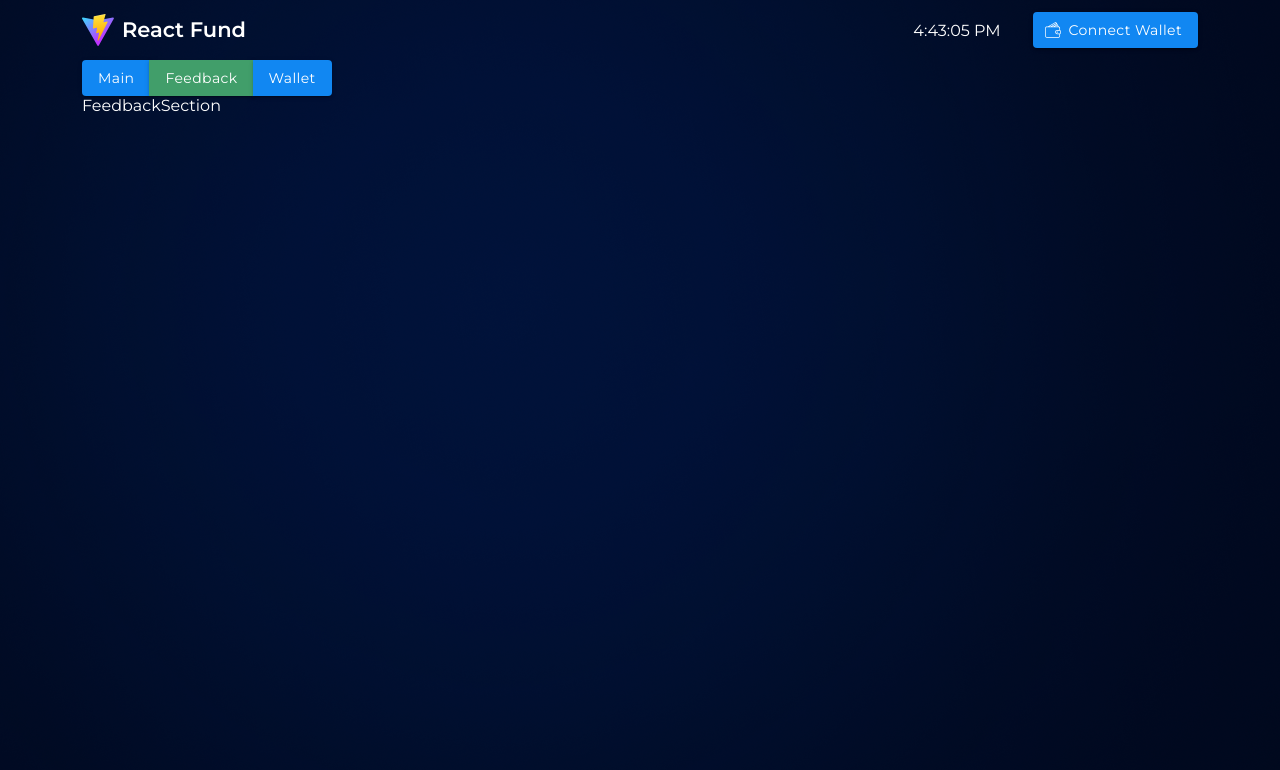
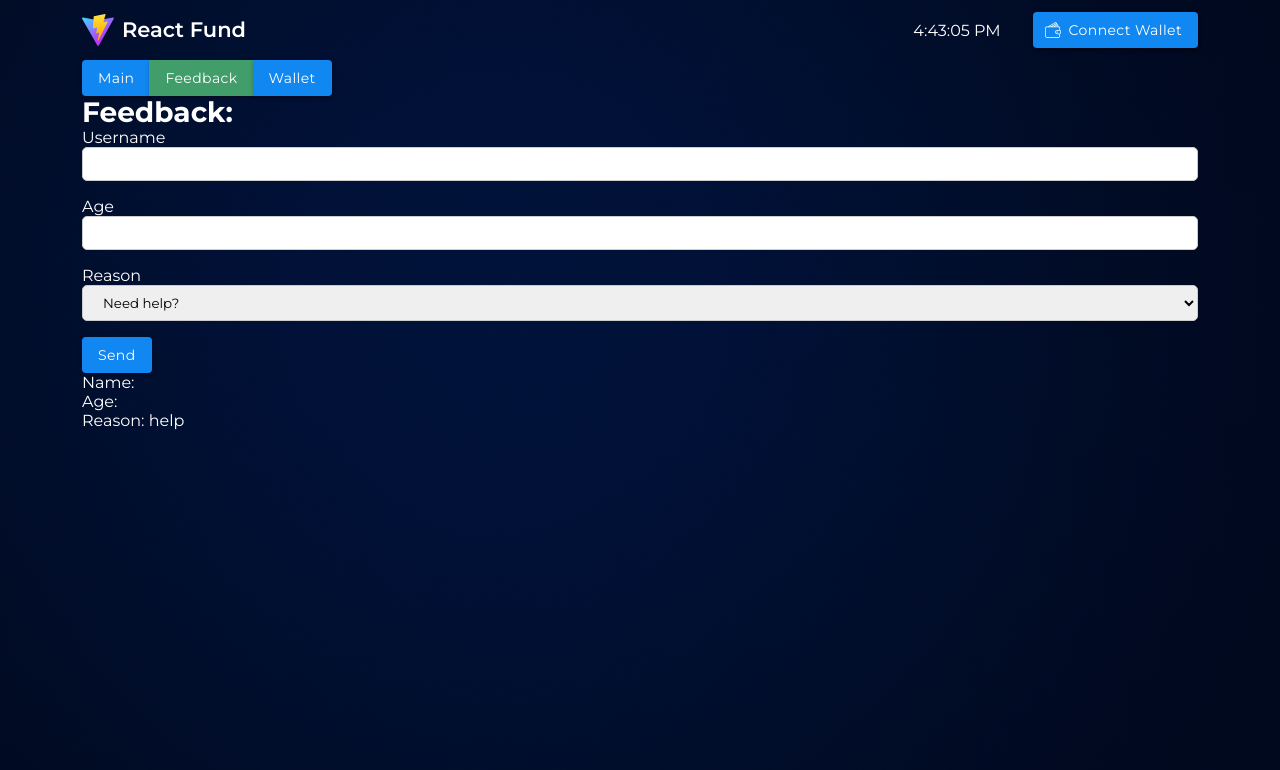
Before and after one commit to Swilsakov/react-fund-project, a React (Vite) app: page / in a window 1280 px wide. Both pictures are taken after a click on the button "Feedback". Shown: the top 770 px of the page. Built offline with nearby package versions, Linux system fonts and the light colour scheme.

Commit message:
update FeedbackSection and ui components

```diff
--- a/src/features/FeedbackSection/FeedbackSection.tsx
+++ b/src/features/FeedbackSection/FeedbackSection.tsx
@@ -1,5 +1,75 @@
-import React from "react";
+import styled from "styled-components";
+import { TextfieldUI } from "@/shared/ui/Textfield";
+import { TypographyUI } from "@/shared/ui/Typography";
+import { SelectUI } from "@/shared/ui/Select";
+import { ButtonUI } from "@/shared/ui/Button";
+import { useState } from "react";
+
+const FeedbackSectionContainer = styled.section``;
 
 export const FeedbackSection = () => {
-  return <div>FeedbackSection</div>;
+  const [username, setUsername] = useState("");
+  const [age, setAge] = useState<number | undefined>(undefined);
+  const [hasUsernameError, setHasUsernameError] = useState(false);
+  const [hasAgeError, setHasAgeError] = useState(false);
+  const [reason, setReason] = useState("help");
+
+  const onChangeUsername = (e: React.ChangeEvent<HTMLInputElement>) => {
+    setUsername(e.target.value);
+    setHasUsernameError(e.target.value.trim().length === 0);
+  };
+
+  const onChangeAge = (e: React.ChangeEvent<HTMLInputElement>) => {
+    const value = parseInt(e.target.value, 10) || undefined;
+    setAge(value);
+    setHasAgeError(e.target.value.trim().length === 0);
+  };
+
+  const onChangeReason = (selectedValue: string) => {
+    setReason(selectedValue);
+  };
+
+  return (
+    <FeedbackSectionContainer>
+      <TypographyUI.H3>Feedback:</TypographyUI.H3>
+      <form action="submit">
+        <TextfieldUI
+          label={"Username"}
+          value={username}
+          onChange={onChangeUsername}
+          error={hasUsernameError}
+        />
+        <TextfieldUI
+          label={"Age"}
+          value={age}
+          type="number"
+          onChange={onChangeAge}
+          error={hasAgeError}
+        />
+        <SelectUI
+          id={"reason"}
+          label={"Reason"}
+          value={reason}
+          onChange={onChangeReason}
+          options={options}
+        />
+        <ButtonUI disabled={hasUsernameError && hasAgeError}>Send</ButtonUI>
+
+        <pre>
+          Name: {username}
+          <br />
+          Age: {age}
+          <br />
+          Reason: {reason}
+          <br />
+        </pre>
+      </form>
+    </FeedbackSectionContainer>
+  );
 };
+
+const options = [
+  { value: "help", title: "Need help?" },
+  { value: "error", title: "Some error" },
+  { value: "suggest", title: "Suggest" },
+];
--- a/src/shared/ui/Button/Button.tsx
+++ b/src/shared/ui/Button/Button.tsx
@@ -9,6 +9,7 @@ interface ButtonUIProps {
   img?: ReactNode;
   onClick?: () => void;
   isActive?: boolean;
+  disabled?: boolean;
 }
 
 export const ButtonUI = ({
@@ -16,6 +17,7 @@ export const ButtonUI = ({
   img,
   onClick,
   isActive,
+  disabled,
 }: ButtonUIProps) => {
   return (
     <Button
@@ -24,6 +26,7 @@ export const ButtonUI = ({
       startIcon={img}
       onClick={onClick}
       color={!isActive ? "primary" : "secondary"}
+      disabled={disabled}
     >
       <TypographyUI.Span>{children}</TypographyUI.Span>
     </Button>
--- a/src/shared/ui/Textfield/Textfield.tsx
+++ b/src/shared/ui/Textfield/Textfield.tsx
@@ -5,9 +5,11 @@ interface TextfieldUIProps {
   label?: string;
   type?: string;
   value?: string | number;
-  onChange?: (e: React.ChangeEvent<HTMLInputElement>) => void; // Fix the function signature
+  onChange?: (e: React.ChangeEvent<HTMLInputElement>) => void;
   placeholder?: string;
   classes?: string;
+  style?: React.CSSProperties;
+  error?: string | boolean;
 }
 
 export const TextfieldUI = ({
@@ -17,13 +19,16 @@ export const TextfieldUI = ({
   onChange,
   value,
   placeholder,
+  style,
+  error,
 }: TextfieldUIProps) => {
   return (
     <>
       {label && <label htmlFor={"textfield"}>{label}</label>}
       <input
         id={"textfield"}
-        className={cn(styles.textfield, classes)}
+        className={cn(styles.textfield, error && styles.hasError, classes)}
+        style={style}
         type={type}
         value={value}
         placeholder={placeholder}
--- a/src/shared/ui/Textfield/styles.module.scss
+++ b/src/shared/ui/Textfield/styles.module.scss
@@ -7,3 +7,7 @@
   border: 1px solid #cccccc;
   border-radius: 5px;
 }
+
+.hasError {
+  border: 1px solid #df3d3d;
+}
```
